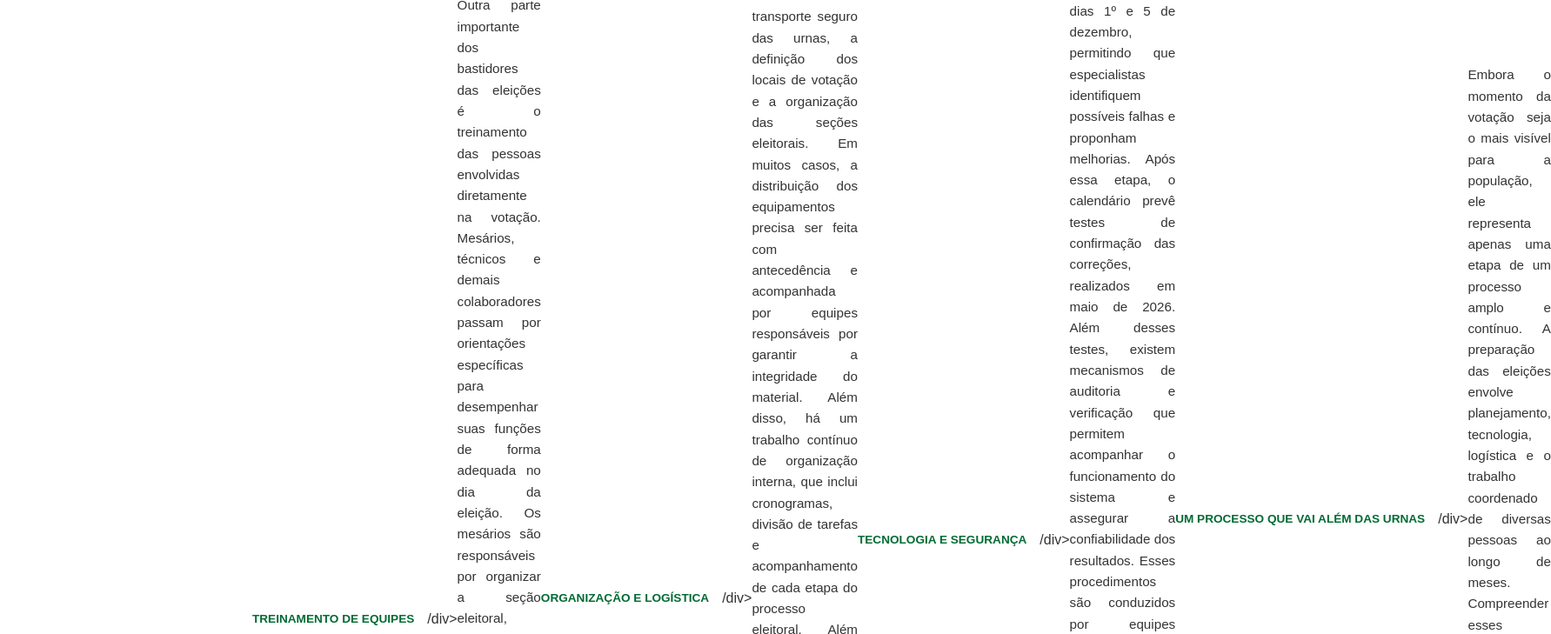
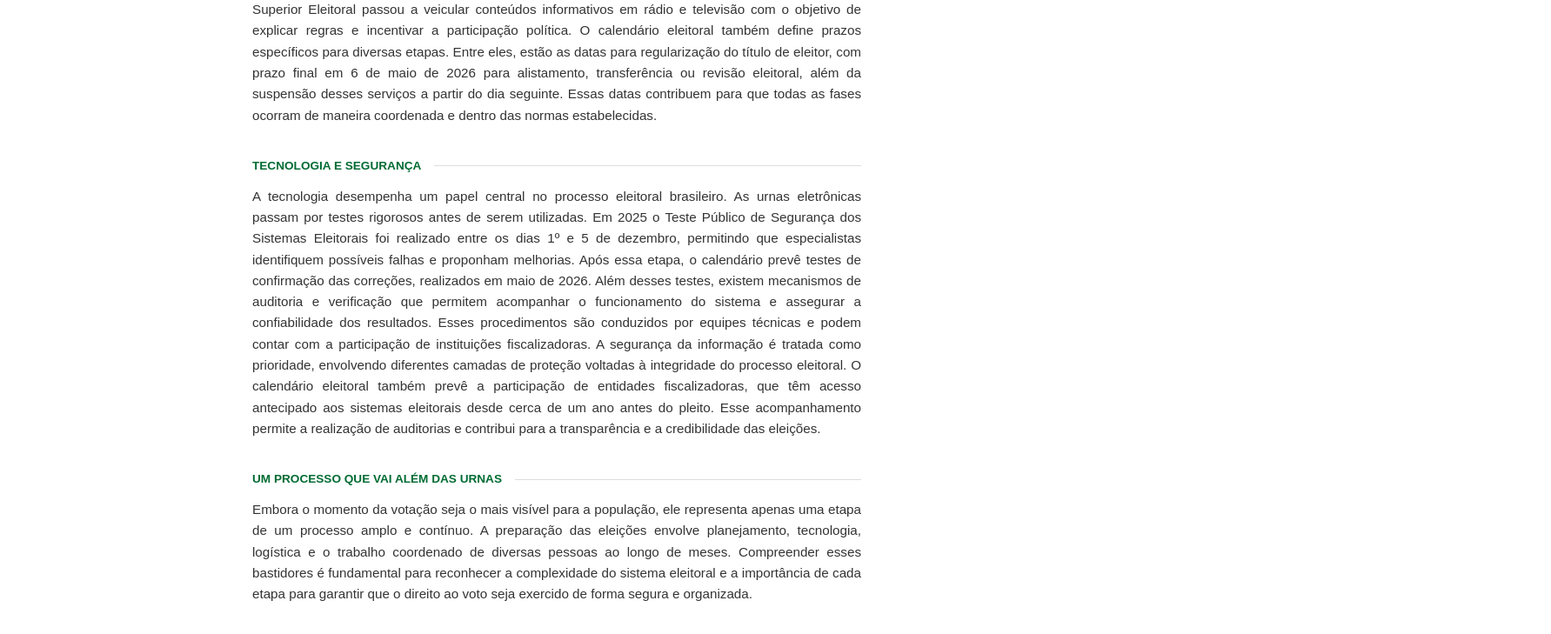
Before and after one commit to Ayshanicoll/site, a plain HTML site: page index1.html in a window 1280 px wide. Shown: the part 2013-2742 px from the top of the page at 87% size, 1783 px wide, since content can reach past the window. Drawn offline with Linux system fonts and the light colour scheme.

Commit message:
Update index1.html

```diff
--- a/index1.html
+++ b/index1.html
@@ -240,45 +240,47 @@ Além da dimensão técnica, o calendário também organiza etapas fundamentais
 Uma das principais partes desse processo é a urna eletrônica, utilizada para registrar e contabilizar os votos de forma digital. Além da parte visível ao eleitor, há toda uma estrutura de bastidores que envolve organização, preparação técnica e testes dos sistemas utilizados.
 Essa dimensão, ainda pouco conhecida pelo público, é fundamental para que as eleições ocorram de forma organizada e dentro dos parâmetros estabelecidos.
 </div>
+        </div>
 		        <div class="section">
             <div class="section-header-container">
                 <span class="section-header-text">TREINAMENTO DE EQUIPES</span>
-                     /div>
+            </div>
             <div class="section-content">
                 Outra parte importante dos bastidores das eleições é o treinamento das pessoas envolvidas diretamente na votação. Mesários, técnicos e demais colaboradores passam por orientações específicas para desempenhar suas funções de forma adequada no dia da eleição.
 Os mesários são responsáveis por organizar a seção eleitoral, conferir os documentos dos eleitores e garantir o correto andamento da votação. Já as equipes técnicas atuam na instalação, manutenção e eventual substituição das urnas eletrônicas, além de prestar suporte durante o processo. Esse preparo contribui para reduzir falhas e assegurar um atendimento mais eficiente ao eleitor.
 </div>
+        </div>
 		 <div class="section">
             <div class="section-header-container">
-                <span class="section-header-text">ORGANIZAÇÃO E LOGÍSTICA
-</span>
-                     /div>
+                <span class="section-header-text">ORGANIZAÇÃO E LOGÍSTICA</span>
+            </div>
             <div class="section-content">
                 Para que as eleições aconteçam em todo o território nacional, é necessária uma operação logística de grande escala, que exige planejamento detalhado para garantir que urnas eletrônicas, equipamentos e equipes cheguem a todos os locais de votação, incluindo regiões de difícil acesso.
 Esse processo envolve o transporte seguro das urnas, a definição dos locais de votação e a organização das seções eleitorais. Em muitos casos, a distribuição dos equipamentos precisa ser feita com antecedência e acompanhada por equipes responsáveis por garantir a integridade do material. Além disso, há um trabalho contínuo de organização interna, que inclui cronogramas, divisão de tarefas e acompanhamento de cada etapa do processo eleitoral.
 Além dos aspectos operacionais, o calendário também prevê campanhas institucionais de orientação ao eleitor. A partir de abril de 2026, o Tribunal Superior Eleitoral passou a veicular conteúdos informativos em rádio e televisão com o objetivo de explicar regras e incentivar a participação política.
 O calendário eleitoral também define prazos específicos para diversas etapas. Entre eles, estão as datas para regularização do título de eleitor, com prazo final em 6 de maio de 2026 para alistamento, transferência ou revisão eleitoral, além da suspensão desses serviços a partir do dia seguinte. Essas datas contribuem para que todas as fases ocorram de maneira coordenada e dentro das normas estabelecidas.
 </div>
+        </div>
 		 <div class="section">
             <div class="section-header-container">
-                <span class="section-header-text">TECNOLOGIA E SEGURANÇA
-</span>
-                     /div>
+                <span class="section-header-text">TECNOLOGIA E SEGURANÇA</span>
+            </div>
             <div class="section-content">
                 A tecnologia desempenha um papel central no processo eleitoral brasileiro. As urnas eletrônicas passam por testes rigorosos antes de serem utilizadas. Em 2025 o Teste Público de Segurança dos Sistemas Eleitorais foi realizado entre os dias 1º e 5 de dezembro, permitindo que especialistas identifiquem possíveis falhas e proponham melhorias. Após essa etapa, o calendário prevê testes de confirmação das correções, realizados em maio de 2026.
 Além desses testes, existem mecanismos de auditoria e verificação que permitem acompanhar o funcionamento do sistema e assegurar a confiabilidade dos resultados. Esses procedimentos são conduzidos por equipes técnicas e podem contar com a participação de instituições fiscalizadoras. A segurança da informação é tratada como prioridade, envolvendo diferentes camadas de proteção voltadas à integridade do processo eleitoral.
 	O calendário eleitoral também prevê a participação de entidades fiscalizadoras, que têm acesso antecipado aos sistemas eleitorais desde cerca de um ano antes do pleito. Esse acompanhamento permite a realização de auditorias e contribui para a transparência e a credibilidade das eleições.
 </div>
+        </div>
 		 <div class="section">
             <div class="section-header-container">
-                <span class="section-header-text">UM PROCESSO QUE VAI ALÉM DAS URNAS
-</span>
-                     /div>
+                <span class="section-header-text">UM PROCESSO QUE VAI ALÉM DAS URNAS</span>
+            </div>
             <div class="section-content">
                 Embora o momento da votação seja o mais visível para a população, ele representa apenas uma etapa de um processo amplo e contínuo. A preparação das eleições envolve planejamento, tecnologia, logística e o trabalho coordenado de diversas pessoas ao longo de meses.
 Compreender esses bastidores é fundamental para reconhecer a complexidade do sistema eleitoral e a importância de cada etapa para garantir que o direito ao voto seja exercido de forma segura e organizada.
 </div>
         </div>
+
     </div>
 </div>
 
```
Lines whose indentation alone changed are shown as unchanged.
